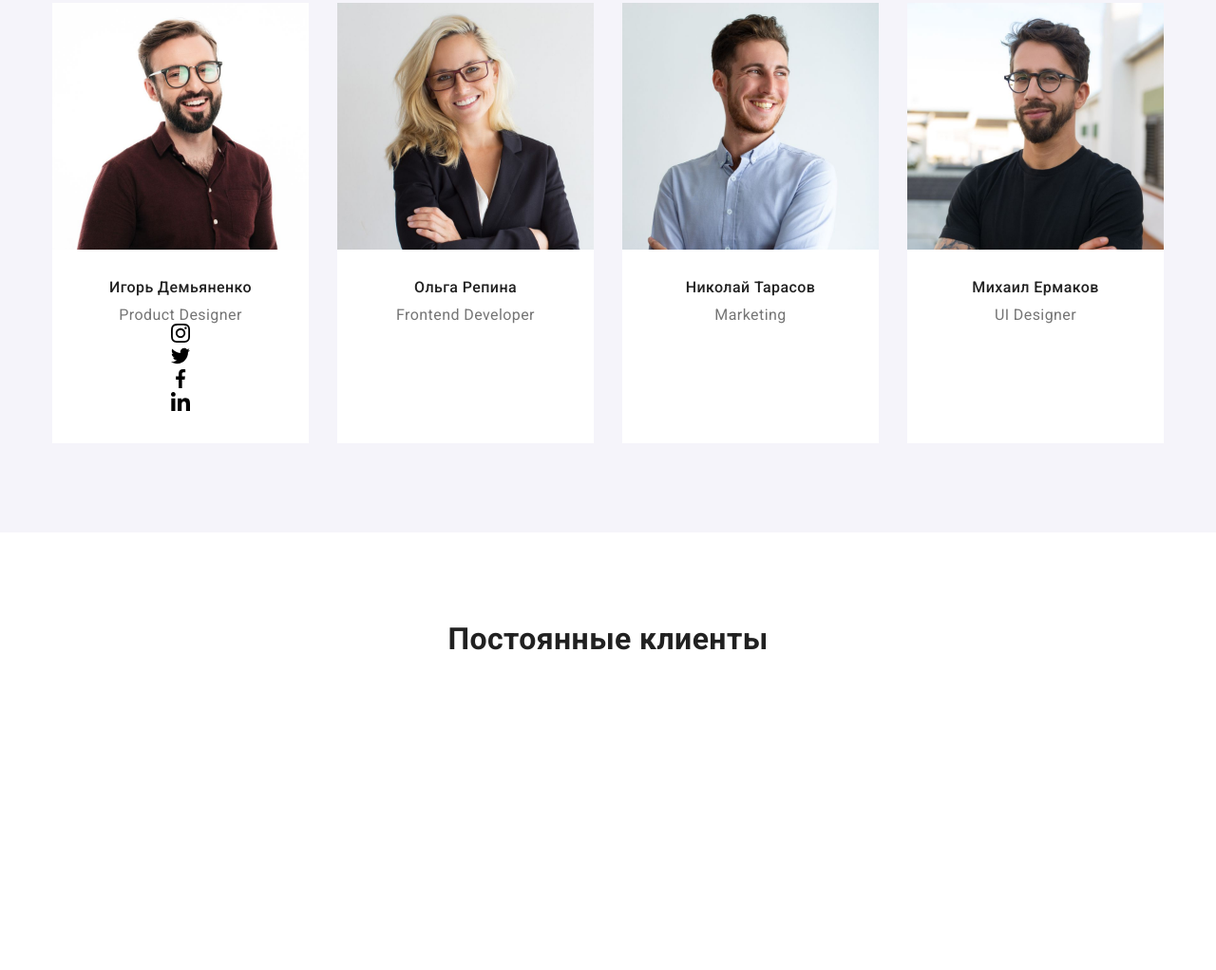
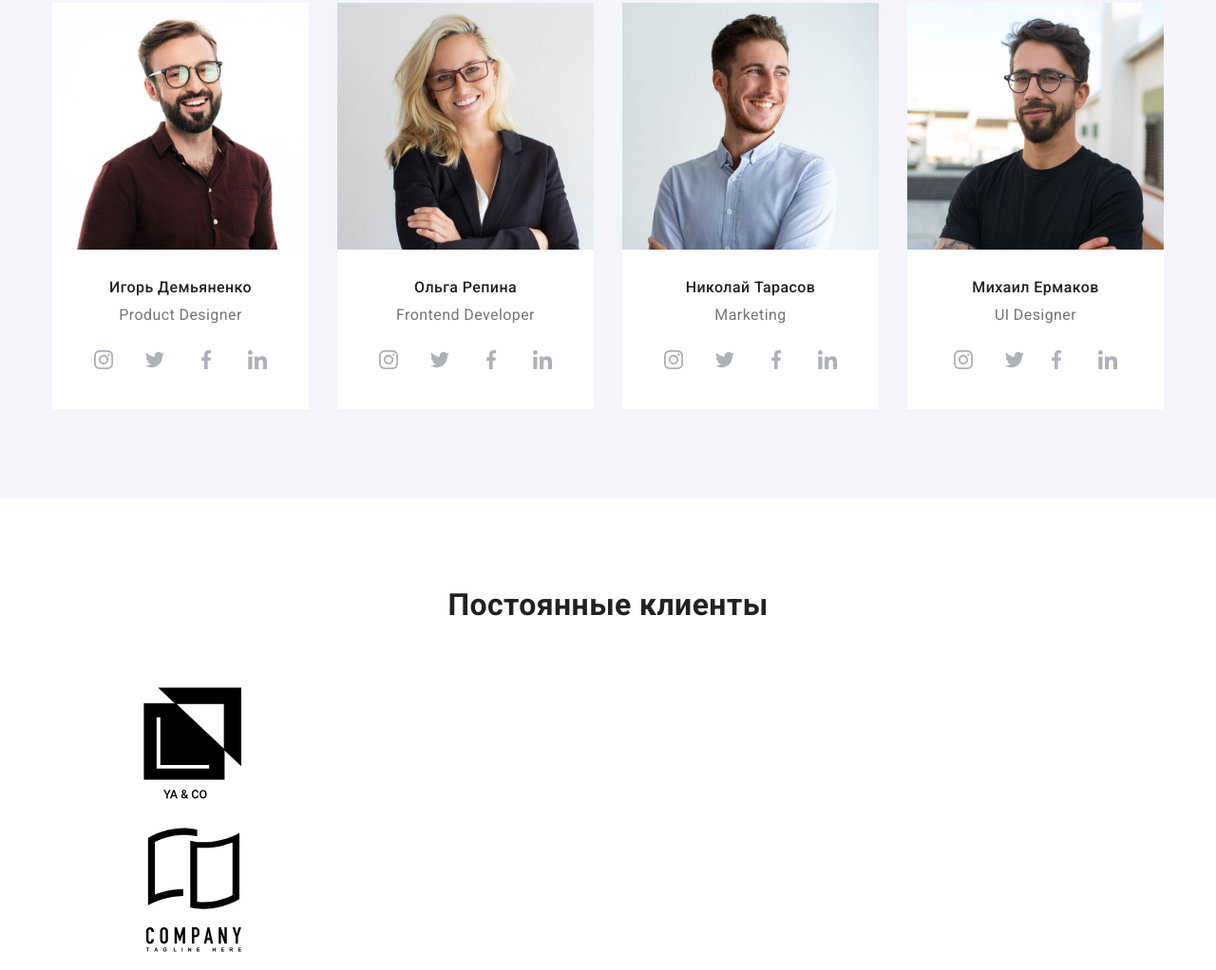
Before and after one commit to BleiKYer/goit-markup-hw-04, a plain HTML site: page index.html in a window 1280 px wide. Shown: the part 1778-2800 px from the top of the page at 95% size. Drawn offline with nearby package versions, Linux system fonts and the light colour scheme.

Commit message:
header features team

```diff
--- a/css/styles.css
+++ b/css/styles.css
@@ -14,6 +14,7 @@
   --primary-section-bgc: #f5f4fa;
   --hero-footer-bgc: #2f303a;
   --primary-white: #ffffff;
+  --primary-icon-color: #afb1b8;
 }
 
 /* Common styles */
@@ -142,6 +143,19 @@ img {
 .site-nav .link.current {
   color: var(--accent-color);
 }
+
+.contacts .link {
+  display: flex;
+  align-items: center;
+  padding-top: 32px;
+  padding-bottom: 32px;
+}
+.icon.phone,
+.icon.envelope {
+  fill: currentColor;
+  margin-right: 10px;
+}
+
 .contacts .link:hover,
 .contacts .link:focus {
   color: var(--accent-color);
@@ -221,6 +235,17 @@ img {
 .feature-list-item:not(:last-child) {
   margin-right: 30px;
 }
+
+.feature-icon {
+  padding: 25px 100px;
+
+  width: 270px;
+  height: 120px;
+  margin-bottom: 30px;
+
+  background-color: var(--primary-section-bgc);
+}
+
 .feature-list .title {
   color: var(--secondary-text-color);
 
@@ -276,6 +301,34 @@ img {
   font-weight: 500;
 
   margin-bottom: 10px;
+}
+.social-links {
+  display: flex;
+  margin-top: 16px;
+  justify-content: center;
+}
+.team-member-card .link {
+  display: flex;
+  width: 44px;
+  height: 44px;
+
+  border-radius: 50%;
+  justify-content: center;
+
+  align-items: center;
+  fill: var(--primary-icon-color);
+}
+.social-nav:not(:last-child) {
+  margin-right: 10px;
+}
+
+/* .social-nav {
+  display: flex;
+} */
+.team-member-card .link:hover,
+.team-member-card .link:focus {
+  background-color: var(--accent-color);
+  fill: var(--primary-white);
 }
 
 /* Footer */
--- a/index.html
+++ b/index.html
@@ -47,10 +47,12 @@
             >
           </li>
           <li class="phone-num">
-            <svg class="icon phone" width="10" height="16">
-              <use href="./images/icons.svg#phone"></use>
-            </svg>
-            <a class="link" href="tel:+380961111111">+38 096 111 11 11</a>
+            <a class="link" href="tel:+380961111111">
+              <svg class="icon phone" width="10" height="16">
+                <use href="./images/icons.svg#phone"></use>
+              </svg>
+              +38 096 111 11 11</a
+            >
           </li>
         </ul>
       </div>
@@ -72,8 +74,8 @@
           <h2 class="section-title visually-hidden">Особенности</h2>
           <ul class="feature-list list">
             <li class="feature-list-item">
-              <svg class="icon antenna">
-                <use xlink:href="#antenna"></use>
+              <svg class="feature-icon antenna" width="70" height="70">
+                <use href="./images/icons.svg#antenna"></use>
               </svg>
               <h3 class="title">Внимание к деталям</h3>
               <p class="feature-description">
@@ -82,8 +84,8 @@
               </p>
             </li>
             <li class="feature-list-item">
-              <svg class="icon clock">
-                <use xlink:href="#clock"></use>
+              <svg class="feature-icon clock" width="70" height="70">
+                <use href="./images/icons.svg#clock"></use>
               </svg>
               <h3 class="title">Пунктуальность</h3>
               <p class="feature-description">
@@ -92,8 +94,8 @@
               </p>
             </li>
             <li class="feature-list-item">
-              <svg class="icon diagram">
-                <use xlink:href="#diagram"></use>
+              <svg class="feature-icon diagram" width="70" height="70">
+                <use href="./images/icons.svg#diagram"></use>
               </svg>
               <h3 class="title">Планирование</h3>
               <p class="feature-description">
@@ -102,8 +104,8 @@
               </p>
             </li>
             <li class="feature-list-item">
-              <svg class="icon astronaut">
-                <use xlink:href="#astronaut"></use>
+              <svg class="feature-icon astronaut" width="70" height="70">
+                <use href="./images/icons.svg#astronaut"></use>
               </svg>
               <h3 class="title">Современные технологии</h3>
               <p class="feature-description">
@@ -153,45 +155,53 @@
               <div class="member-description">
                 <h3 class="title">Игорь Демьяненко</h3>
                 <p lang="en" class="member-position">Product Designer</p>
-                <ul class="sotial-links list">
-                  <li>
+                <ul class="social-links list">
+                  <li class="social-nav">
                     <a
                       href="https://www.instagram.com"
                       class="link link-instagram"
                       aria-label="Ссылка на Instagram"
+                      target="_blank"
+                      rel="noopener noreferrer"
                     >
                       <svg class="icon instagram" width="20" height="20">
                         <use href="./images/icons.svg#instagram"></use>
                       </svg>
                     </a>
                   </li>
-                  <li>
+                  <li class="social-nav">
                     <a
                       href="https://www.twitter.com"
                       class="link link-twitter"
                       aria-label="Ссылка на Twitter"
+                      target="_blank"
+                      rel="noopener noreferrer"
                     >
                       <svg class="icon twitter" width="20" height="20">
                         <use href="./images/icons.svg#twitter"></use>
                       </svg>
                     </a>
                   </li>
-                  <li>
+                  <li class="social-nav">
                     <a
                       href="https://www.facebook.com"
                       class="link link-facebook"
                       aria-label="Ссылка на Facebook"
+                      target="_blank"
+                      rel="noopener noreferrer"
                     >
                       <svg class="icon facebook" width="20" height="20">
                         <use href="./images/icons.svg#facebook"></use>
                       </svg>
                     </a>
                   </li>
-                  <li>
+                  <li class="social-nav">
                     <a
                       href="https://www.linkedin.com"
                       class="link link-linkedin"
                       aria-label="Ссылка на LinkedIn"
+                      target="_blank"
+                      rel="noopener noreferrer"
                     >
                       <svg class="icon linkedin" width="20" height="20">
                         <use href="./images/icons.svg#linkedin"></use>
@@ -210,48 +220,56 @@
               <div class="member-description">
                 <h3 class="title">Ольга Репина</h3>
                 <p lang="en" class="member-position">Frontend Developer</p>
-                <ul class="sotial-links list">
-                  <li>
+                <ul class="social-links list">
+                  <li class="social-nav">
                     <a
                       href="https://www.instagram.com"
                       class="link link-instagram"
                       aria-label="Ссылка на Instagram"
+                      target="_blank"
+                      rel="noopener noreferrer"
                     >
                       <svg class="icon instagram" width="20" height="20">
-                        <use xlink:href="#instagram"></use>
+                        <use href="./images/icons.svg#instagram"></use>
                       </svg>
                     </a>
                   </li>
-                  <li>
+                  <li class="social-nav">
                     <a
                       href="https://www.twitter.com"
                       class="link link-twitter"
                       aria-label="Ссылка на Twitter"
+                      target="_blank"
+                      rel="noopener noreferrer"
                     >
                       <svg class="icon twitter" width="20" height="20">
-                        <use xlink:href="#twitter"></use>
+                        <use href="./images/icons.svg#twitter"></use>
                       </svg>
                     </a>
                   </li>
-                  <li>
+                  <li class="social-nav">
                     <a
                       href="https://www.facebook.com"
                       class="link link-facebook"
                       aria-label="Ссылка на Facebook"
+                      target="_blank"
+                      rel="noopener noreferrer"
                     >
                       <svg class="icon facebook" width="20" height="20">
-                        <use xlink:href="#facebook"></use>
+                        <use href="./images/icons.svg#facebook"></use>
                       </svg>
                     </a>
                   </li>
-                  <li>
+                  <li class="social-nav">
                     <a
                       href="https://www.linkedin.com"
                       class="link link-linkedin"
                       aria-label="Ссылка на LinkedIn"
+                      target="_blank"
+                      rel="noopener noreferrer"
                     >
                       <svg class="icon linkedin" width="20" height="20">
-                        <use xlink:href="#linkedin"></use>
+                        <use href="./images/icons.svg#linkedin"></use>
                       </svg>
                     </a>
                   </li>
@@ -267,48 +285,56 @@
               <div class="member-description">
                 <h3 class="title">Николай Тарасов</h3>
                 <p lang="en" class="member-position">Marketing</p>
-                <ul class="sotial-links list">
-                  <li>
+                <ul class="social-links list">
+                  <li class="social-nav">
                     <a
                       href="https://www.instagram.com"
                       class="link link-instagram"
                       aria-label="Ссылка на Instagram"
+                      target="_blank"
+                      rel="noopener noreferrer"
                     >
                       <svg class="icon instagram" width="20" height="20">
-                        <use xlink:href="#instagram"></use>
+                        <use href="./images/icons.svg#instagram"></use>
                       </svg>
                     </a>
                   </li>
-                  <li>
+                  <li class="social-nav">
                     <a
                       href="https://www.twitter.com"
                       class="link link-twitter"
                       aria-label="Ссылка на Twitter"
+                      target="_blank"
+                      rel="noopener noreferrer"
                     >
                       <svg class="icon twitter" width="20" height="20">
-                        <use xlink:href="#twitter"></use>
+                        <use href="./images/icons.svg#twitter"></use>
                       </svg>
                     </a>
                   </li>
-                  <li>
+                  <li class="social-nav">
                     <a
                       href="https://www.facebook.com"
                       class="link link-facebook"
                       aria-label="Ссылка на Facebook"
+                      target="_blank"
+                      rel="noopener noreferrer"
                     >
                       <svg class="icon facebook" width="20" height="20">
-                        <use xlink:href="#facebook"></use>
+                        <use href="./images/icons.svg#facebook"></use>
                       </svg>
                     </a>
                   </li>
-                  <li>
+                  <li class="social-nav">
                     <a
                       href="https://www.linkedin.com"
                       class="link link-linkedin"
                       aria-label="Ссылка на LinkedIn"
+                      target="_blank"
+                      rel="noopener noreferrer"
                     >
                       <svg class="icon linkedin" width="20" height="20">
-                        <use xlink:href="#linkedin"></use>
+                        <use href="./images/icons.svg#linkedin"></use>
                       </svg>
                     </a>
                   </li>
@@ -324,15 +350,17 @@
               <div class="member-description">
                 <h3 class="title">Михаил Ермаков</h3>
                 <p lang="en" class="member-position">UI Designer</p>
-                <ul class="sotial-links list">
-                  <li>
+                <ul class="social-links list">
+                  <li class="social-nav">
                     <a
                       href="https://www.instagram.com"
                       class="link link-instagram"
                       aria-label="Ссылка на Instagram"
+                      target="_blank"
+                      rel="noopener noreferrer"
                     >
                       <svg class="icon instagram" width="20" height="20">
-                        <use xlink:href="#instagram"></use>
+                        <use href="./images/icons.svg#instagram"></use>
                       </svg>
                     </a>
                   </li>
@@ -341,31 +369,37 @@
                       href="https://www.twitter.com"
                       class="link link-twitter"
                       aria-label="Ссылка на Twitter"
+                      target="_blank"
+                      rel="noopener noreferrer"
                     >
                       <svg class="icon twitter" width="20" height="20">
-                        <use xlink:href="#twitter"></use>
+                        <use href="./images/icons.svg#twitter"></use>
                       </svg>
                     </a>
                   </li>
-                  <li>
+                  <li class="social-nav">
                     <a
                       href="https://www.facebook.com"
                       class="link link-facebook"
                       aria-label="Ссылка на Facebook"
+                      target="_blank"
+                      rel="noopener noreferrer"
                     >
                       <svg class="icon facebook" width="20" height="20">
-                        <use xlink:href="#facebook"></use>
+                        <use href="./images/icons.svg#facebook"></use>
                       </svg>
                     </a>
                   </li>
-                  <li>
+                  <li class="social-nav">
                     <a
                       href="https://www.linkedin.com"
                       class="link link-linkedin"
                       aria-label="Ссылка на LinkedIn"
+                      target="_blank"
+                      rel="noopener noreferrer"
                     >
                       <svg class="icon linkedin" width="20" height="20">
-                        <use xlink:href="#linkedin"></use>
+                        <use href="./images/icons.svg#linkedin"></use>
                       </svg>
                     </a>
                   </li>
@@ -385,42 +419,42 @@
             <li class="item">
               <a href="" class="company-link link">
                 <svg class="icon Clientlogo-1">
-                  <use xlink:href="#Clientlogo-1"></use>
+                  <use href="./images/icons.svg#Clientlogo-1"></use>
                 </svg>
               </a>
             </li>
             <li class="item">
               <a href="" class="company-link link">
                 <svg class="icon Clientlogo-2">
-                  <use xlink:href="#Clientlogo-2"></use>
+                  <use href="./images/icons.svg#Clientlogo-2"></use>
                 </svg>
               </a>
             </li>
             <li class="item">
               <a href="" class="company-link link">
                 <svg class="icon Clientlogo-3">
-                  <use xlink:href="#Clientlogo-3"></use>
+                  <use href="./images/icons.svg#Clientlogo-3"></use>
                 </svg>
               </a>
             </li>
             <li class="item">
               <a href="" class="company-link link">
                 <svg class="icon Clientlogo-4">
-                  <use xlink:href="#Clientlogo-4"></use>
+                  <use href="./images/icons.svg#Clientlogo-4"></use>
                 </svg>
               </a>
             </li>
             <li class="item">
               <a href="" class="company-link link">
                 <svg class="icon Clientlogo-5">
-                  <use xlink:href="#Clientlogo-5"></use>
+                  <use href="./images/icons.svg#Clientlogo-5"></use>
                 </svg>
               </a>
             </li>
             <li class="item">
               <a href="" class="company-link link">
                 <svg class="icon Clientlogo-6">
-                  <use xlink:href="#Clientlogo-6"></use>
+                  <use href="./images/icons.svg#Clientlogo-6"></use>
                 </svg>
               </a>
             </li>
@@ -438,6 +472,7 @@
               <a
                 class="link direction"
                 href="https://goo.gl/maps/nArQLsKEkhJ67aAS9"
+                aria-label="Ссылка Google Maps"
                 target="_blank"
                 rel="noopener noreferrer"
                 >г. Киев, пр-т Леси Украинки, 26
```
